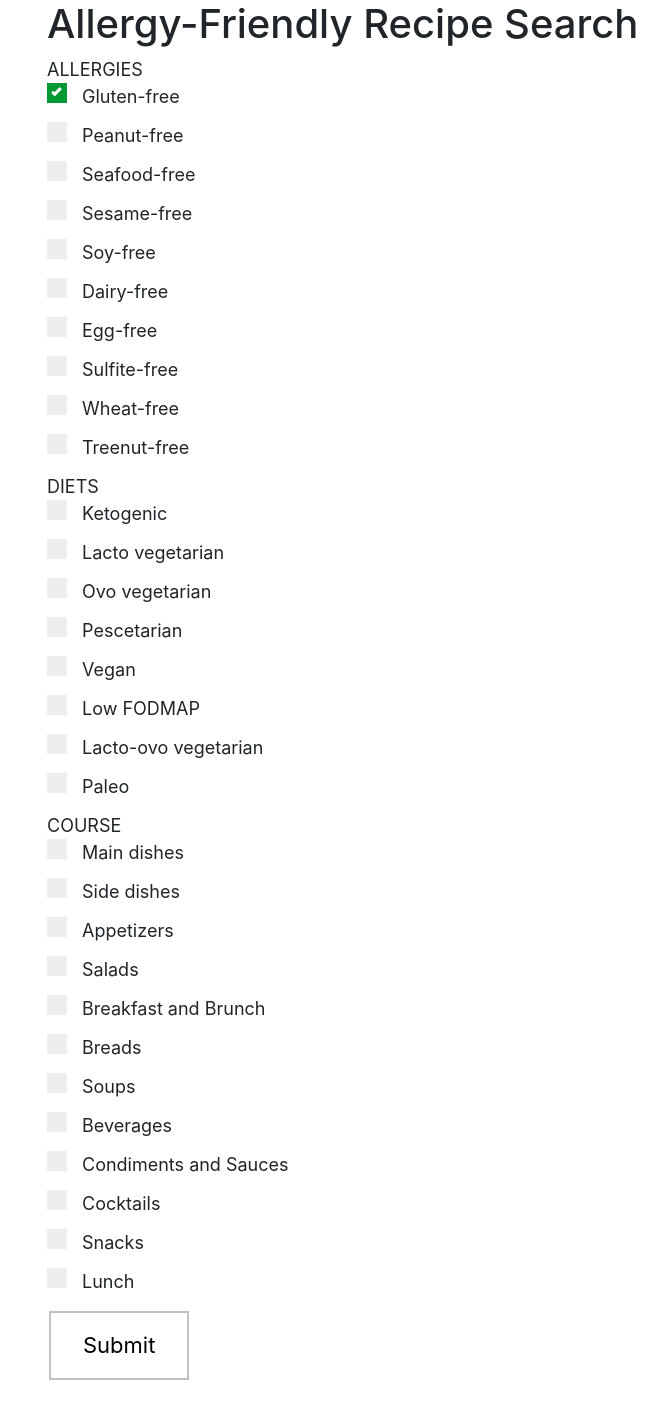
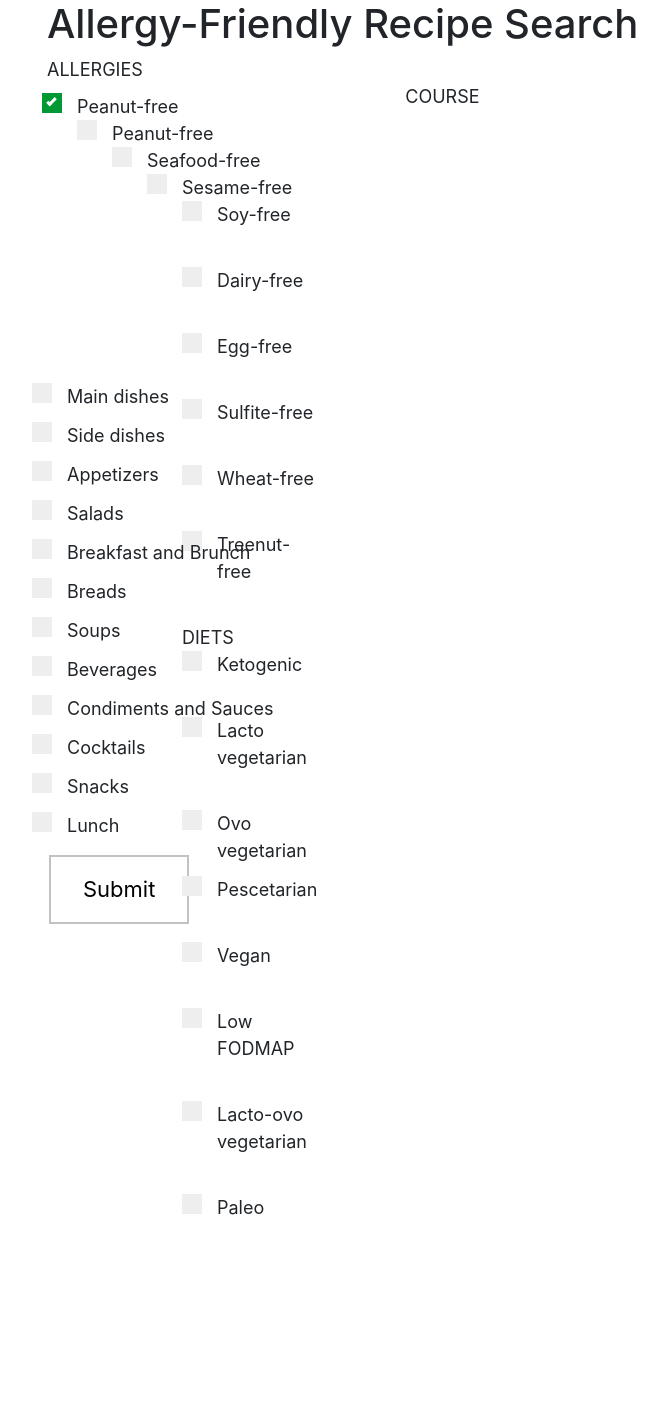
Before and after one commit to DaanSchueler/project, a Flask app: page /search in a window 1280 px wide. Shown: the part 59-1461 px from the top of the page, without its empty margins (58-725 px from the left). After the commit the page ends 1274 px from the top, so only its background shows below. Run offline with Flask 2, Linux system fonts and the light colour scheme; some libraries are stand-ins or nearby versions.

Commit message:
horizontaal gemaakt

```diff
--- a/static/styles.css
+++ b/static/styles.css
@@ -211,3 +211,22 @@
   background-color: #4CAF50;
   color: white;
 }
+
+* {
+  box-sizing: border-box;
+}
+
+/* Create three equal columns that floats next to each other */
+.column {
+  float: left;
+  width: 33.33%;
+  padding: 10px;
+  height: 300px; /* Should be removed. Only for demonstration */
+}
+
+/* Clear floats after the columns */
+.row:after {
+  content: "";
+  display: table;
+  clear: both;
+}
--- a/templates/search.html
+++ b/templates/search.html
@@ -27,55 +27,54 @@
 <form action="{{ url_for('search') }}" method="post">
 <h1>Allergy-Friendly Recipe Search</h1>
 <p1>ALLERGIES</p1>
-<label class="container">Gluten-free
+<div class="row">
+  <div class="column">
+	<label class="container">Peanut-free
   <input type="checkbox" checked="checked">
   <span class="checkmark"></span>
-</label>
 
-<label class="container">Peanut-free
+  <br><label class="container">Peanut-free
+  <input type="checkbox"></br>
+  <span class="checkmark"></span>
+
+  <label class="container">Seafood-free
   <input type="checkbox">
   <span class="checkmark"></span>
-</label>
 
-<label class="container">Seafood-free
+  <br><label class="container">Sesame-free
   <input type="checkbox">
   <span class="checkmark"></span>
-</label>
 
-<label class="container">Sesame-free
+  <br><label class="container">Soy-free
   <input type="checkbox">
   <span class="checkmark"></span>
-</label>
-
-<label class="container">Soy-free
-  <input type="checkbox">
-  <span class="checkmark"></span>
-</label>
+</label></br>
 
 <label class="container">Dairy-free
   <input type="checkbox">
   <span class="checkmark"></span>
 </label>
 
-<label class="container">Egg-free
+<br><label class="container">Egg-free
   <input type="checkbox">
   <span class="checkmark"></span>
-</label>
+</label></br>
 
 <label class="container">Sulfite-free
   <input type="checkbox">
   <span class="checkmark"></span>
 </label>
 
-<label class="container">Wheat-free
+<br><label class="container">Wheat-free
   <input type="checkbox">
   <span class="checkmark"></span>
-</label>
+</label><br>
 
 <label class="container">Treenut-free
   <input type="checkbox">
   <span class="checkmark"></span>
 </label>
+  </br>
 
 <p2>DIETS</p2>
 
@@ -84,10 +83,10 @@
   <span class="checkmark"></span>
 </label>
 
-<label class="container">Lacto vegetarian
+<br><label class="container">Lacto vegetarian
   <input type="checkbox">
   <span class="checkmark"></span>
-</label>
+</label></br>
 
 <label class="container">Ovo vegetarian
   <input type="checkbox">
@@ -99,25 +98,26 @@
   <span class="checkmark"></span>
 </label>
 
-<label class="container">Vegan
+<br><label class="container">Vegan
   <input type="checkbox">
   <span class="checkmark"></span>
-</label>
+</label></br>
 
 <label class="container">Low FODMAP
   <input type="checkbox">
   <span class="checkmark"></span>
 </label>
 
-<label class="container">Lacto-ovo vegetarian
+<br><label class="container">Lacto-ovo vegetarian
   <input type="checkbox">
   <span class="checkmark"></span>
-</label>
+</label></br>
 
 <label class="container">Paleo
   <input type="checkbox">
   <span class="checkmark"></span>
 </label>
+  </div>
 
 <p3>COURSE</p3>
 
@@ -126,20 +126,20 @@
   <span class="checkmark"></span>
 </label>
 
-<label class="container">Side dishes
+<br><label class="container">Side dishes
   <input type="checkbox">
   <span class="checkmark"></span>
-</label>
+</label></br>
 
 <label class="container">Appetizers
   <input type="checkbox">
   <span class="checkmark"></span>
 </label>
 
-<label class="container">Salads
+<br><label class="container">Salads
   <input type="checkbox">
   <span class="checkmark"></span>
-</label>
+</label></br>
 
 <label class="container">Breakfast and Brunch
   <input type="checkbox">
@@ -151,35 +151,36 @@
   <span class="checkmark"></span>
 </label>
 
-<label class="container">Soups
+<br><label class="container">Soups
   <input type="checkbox">
   <span class="checkmark"></span>
-</label>
+</label></br>
 
 <label class="container">Beverages
   <input type="checkbox">
   <span class="checkmark"></span>
 </label>
 
-<label class="container">Condiments and Sauces
+<br><label class="container">Condiments and Sauces
   <input type="checkbox">
   <span class="checkmark"></span>
-</label>
+</label></br>
 
 <label class="container">Cocktails
   <input type="checkbox">
   <span class="checkmark"></span>
 </label>
 
-<label class="container">Snacks
+<br><label class="container">Snacks
   <input type="checkbox">
   <span class="checkmark"></span>
-</label>
+</label></br>
 
 <label class="container">Lunch
   <input type="checkbox">
   <span class="checkmark"></span>
 </label>
+  </div>
 
 <div class="form-group">
     <button class="button button1" type="submit">Submit</button>
```
